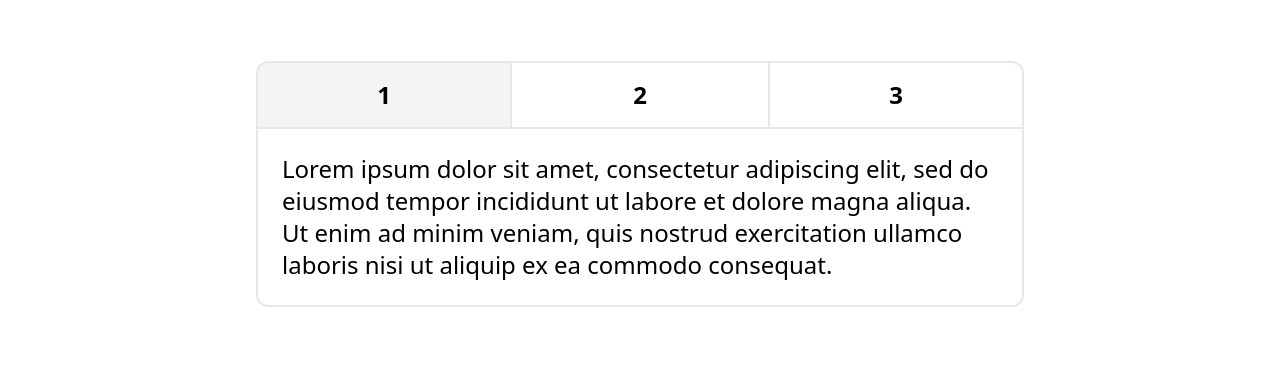
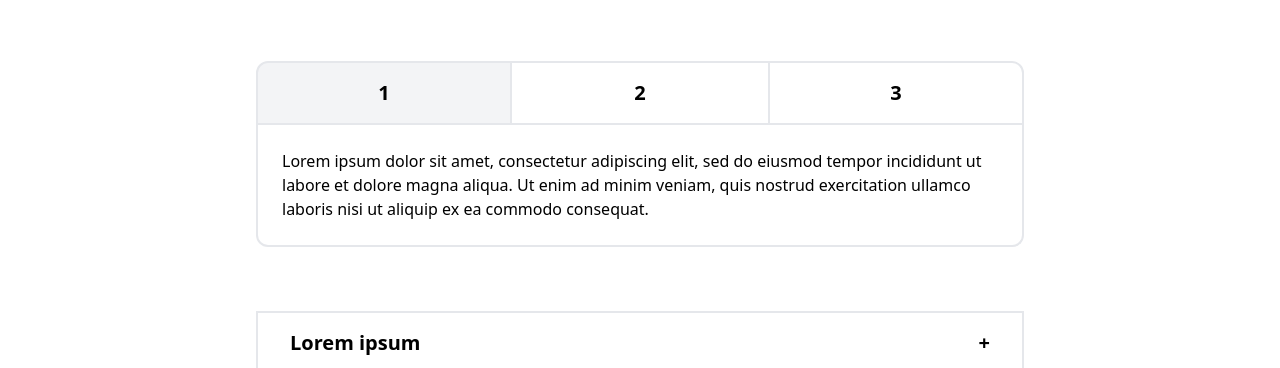
Before and after one commit to je-boska/gatsby-tailwind-test, a Gatsby site: page / in a window 1280 px wide. Shown: the part 415-783 px from the top of the page. Built offline with nearby package versions, Linux system fonts and the light colour scheme; Gatsby itself is replaced by a stand-in of ours.

Commit message:
Change text sizing in Tabs component.

```diff
--- a/src/components/Tabs.js
+++ b/src/components/Tabs.js
@@ -4,7 +4,7 @@ const Tabs = () => {
   const [tab, setTab] = useState(1)
 
   return (
-    <div className='mt-16 px-8 w-full flex justify-center text-2xl'>
+    <div className='mt-16 px-8 w-full flex justify-center'>
       <div className='grid grid-cols-3 max-w-3xl'>
         <div
           className={`p-4 border-2 rounded-tl-xl flex justify-center cursor-pointer hover:bg-gray-200 transition-all ${
@@ -15,7 +15,7 @@ const Tabs = () => {
           role='tab'
           tabIndex={0}
         >
-          <span className='font-semibold'>1</span>
+          <span className='font-semibold text-xl'>1</span>
         </div>
         <div
           className={`p-4 border-t-2 border-b-2 flex justify-center cursor-pointer hover:bg-gray-200 transition-all ${
@@ -26,7 +26,7 @@ const Tabs = () => {
           role='tab'
           tabIndex={0}
         >
-          <span className='font-semibold'>2</span>
+          <span className='font-semibold text-xl'>2</span>
         </div>
         <div
           className={`p-4 border-2 rounded-tr-xl flex justify-center cursor-pointer hover:bg-gray-200 transition-all ${
@@ -37,7 +37,7 @@ const Tabs = () => {
           role='tab'
           tabIndex={0}
         >
-          <span className='font-semibold'>3</span>
+          <span className='font-semibold text-xl'>3</span>
         </div>
         {tab === 1 && (
           <div className='col-span-3 border-2 border-t-0 p-6 rounded-b-xl'>
```
